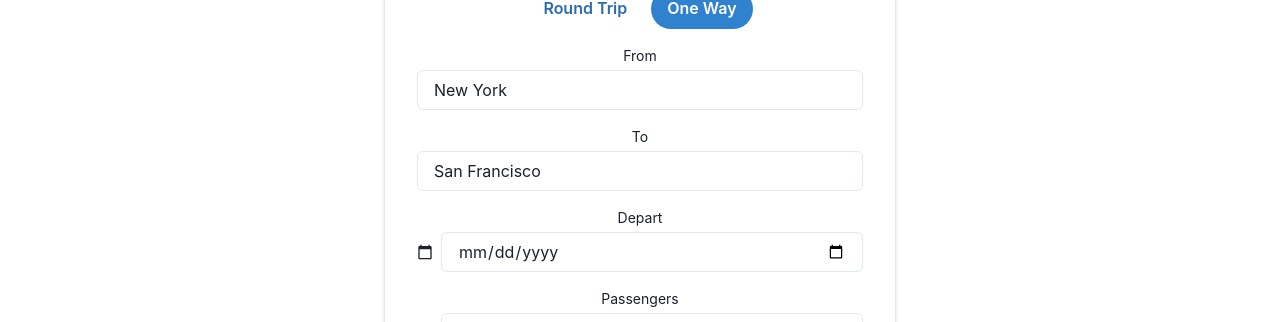
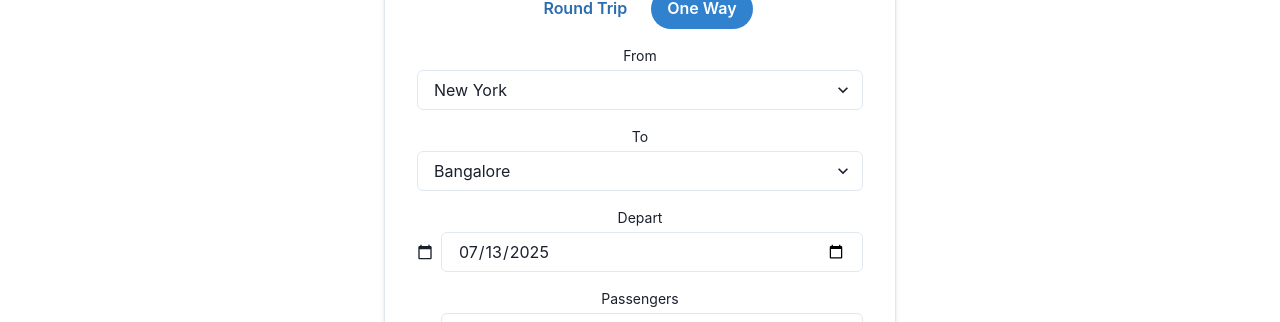
Before and after one commit to hopjetair/ui-conversational-ai, a React (Create React App) app: page / in a window 1280 px wide. Shown: the part 228-550 px from the top of the page. Built offline with nearby package versions, Linux system fonts and the light colour scheme.

Commit message:
added home page dropdown and default data

```diff
--- a/src/components/FlightBookingForm.tsx
+++ b/src/components/FlightBookingForm.tsx
@@ -49,19 +49,33 @@ const FlightBookingForm = ({ onSearch }) => {
       <Stack spacing={4}>
         <Box>
           <Text fontSize="sm" mb={1}>From</Text>
-          <Input placeholder="From" value={from} onChange={(e) => setFrom(e.target.value)} />
+          <Select placeholder="New York" value={from} onChange={(e) => setFrom(e.target.value)}>
+            <option value="chicago">Chicago</option>
+            <option value="madrid">Madrid</option>
+            <option value="newyork">Sydney</option>
+            <option value="london">London</option>
+          </Select>
         </Box>
 
         <Box>
           <Text fontSize="sm" mb={1}>To</Text>
-          <Input placeholder="To" value={to} onChange={(e) => setTo(e.target.value)} />
+          <Select placeholder="Bangalore" value={to} onChange={(e) => setTo(e.target.value)}>
+            <option value="chicago">San Francisco</option>
+            <option value="madrid">Hyderabad</option>
+            <option value="newyork">New Delhi</option>
+            <option value="london">Kolkata</option>
+          </Select>
         </Box>
 
         <Box>
           <Text fontSize="sm" mb={1}>Depart</Text>
           <Flex align="center">
             <Icon as={MdCalendarToday} mr={2} />
-            <Input type="date" />
+            <Input
+              type="date"
+              value={new Date().toISOString().split('T')[0]}
+              onChange={(e) => console.log(e.target.value)}
+            />
           </Flex>
         </Box>
 
```
